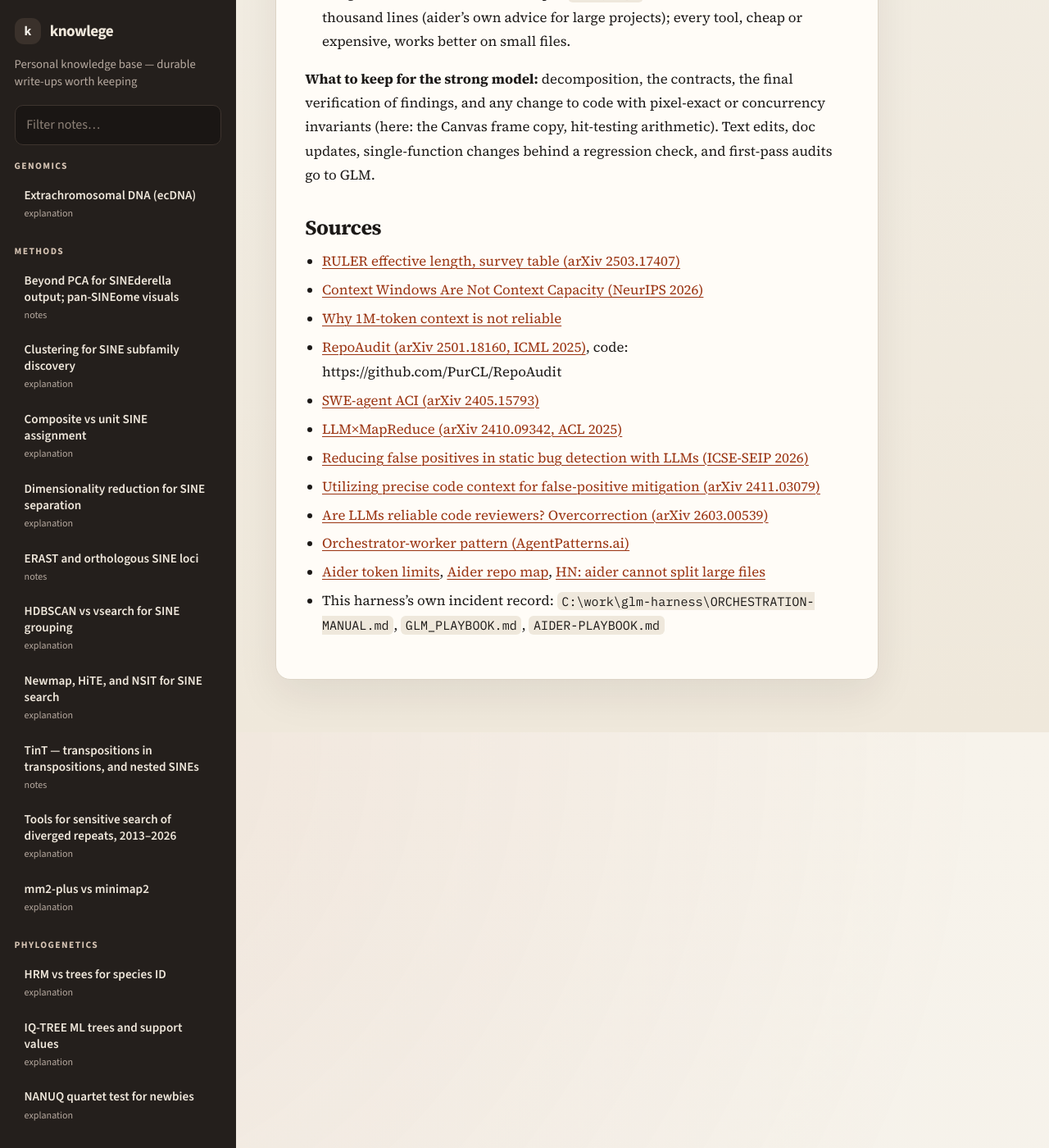
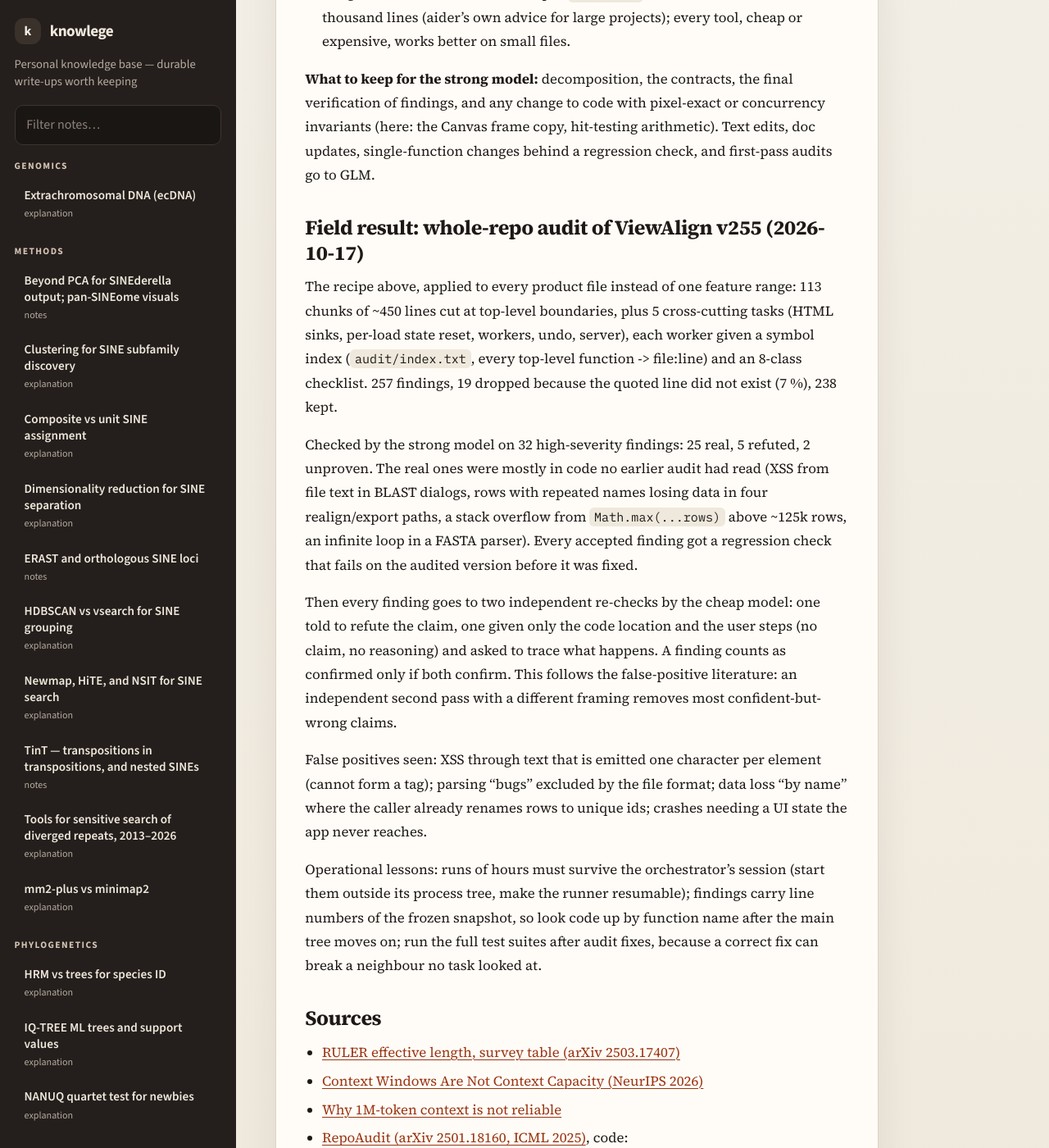
Before and after one commit to Toki-bio/knowlege, a Jekyll site: the page built from software/llm-orchestration-limited-context.md, in a window 1280 px wide and 1400 px high, scrolled down 2661 px. Shown: the whole window at 82% size. Built offline with Jekyll 4.4.1, drawn with Linux system fonts in a browser that asks for light colours.

Commit message:
LLM orchestration: field result of the whole-repo ViewAlign audit (chunks + symbol index + two-check verify, 25/32 high findings real)

```diff
--- a/software/llm-orchestration-limited-context.md
+++ b/software/llm-orchestration-limited-context.md
@@ -91,6 +91,35 @@ of findings, and any change to code with pixel-exact or concurrency invariants (
 Canvas frame copy, hit-testing arithmetic). Text edits, doc updates, single-function
 changes behind a regression check, and first-pass audits go to GLM.
 
+## Field result: whole-repo audit of ViewAlign v255 (2026-10-17)
+
+The recipe above, applied to every product file instead of one feature range: 113 chunks of ~450
+lines cut at top-level boundaries, plus 5 cross-cutting tasks (HTML sinks, per-load state reset,
+workers, undo, server), each worker given a symbol index (`audit/index.txt`, every top-level
+function -> file:line) and an 8-class checklist. 257 findings, 19 dropped because the quoted line
+did not exist (7 %), 238 kept.
+
+Checked by the strong model on 32 high-severity findings: 25 real, 5 refuted, 2 unproven. The real
+ones were mostly in code no earlier audit had read (XSS from file text in BLAST dialogs, rows with
+repeated names losing data in four realign/export paths, a stack overflow from `Math.max(...rows)`
+above ~125k rows, an infinite loop in a FASTA parser). Every accepted finding got a regression check
+that fails on the audited version before it was fixed.
+
+Then every finding goes to two independent re-checks by the cheap model: one told to refute the
+claim, one given only the code location and the user steps (no claim, no reasoning) and asked to
+trace what happens. A finding counts as confirmed only if both confirm. This follows the
+false-positive literature: an independent second pass with a different framing removes most
+confident-but-wrong claims.
+
+False positives seen: XSS through text that is emitted one character per element (cannot form a
+tag); parsing "bugs" excluded by the file format; data loss "by name" where the caller already
+renames rows to unique ids; crashes needing a UI state the app never reaches.
+
+Operational lessons: runs of hours must survive the orchestrator's session (start them outside its
+process tree, make the runner resumable); findings carry line numbers of the frozen snapshot, so
+look code up by function name after the main tree moves on; run the full test suites after audit
+fixes, because a correct fix can break a neighbour no task looked at.
+
 ## Sources
 
 - [RULER effective length, survey table (arXiv 2503.17407)](https://arxiv.org/pdf/2503.17407)
```
